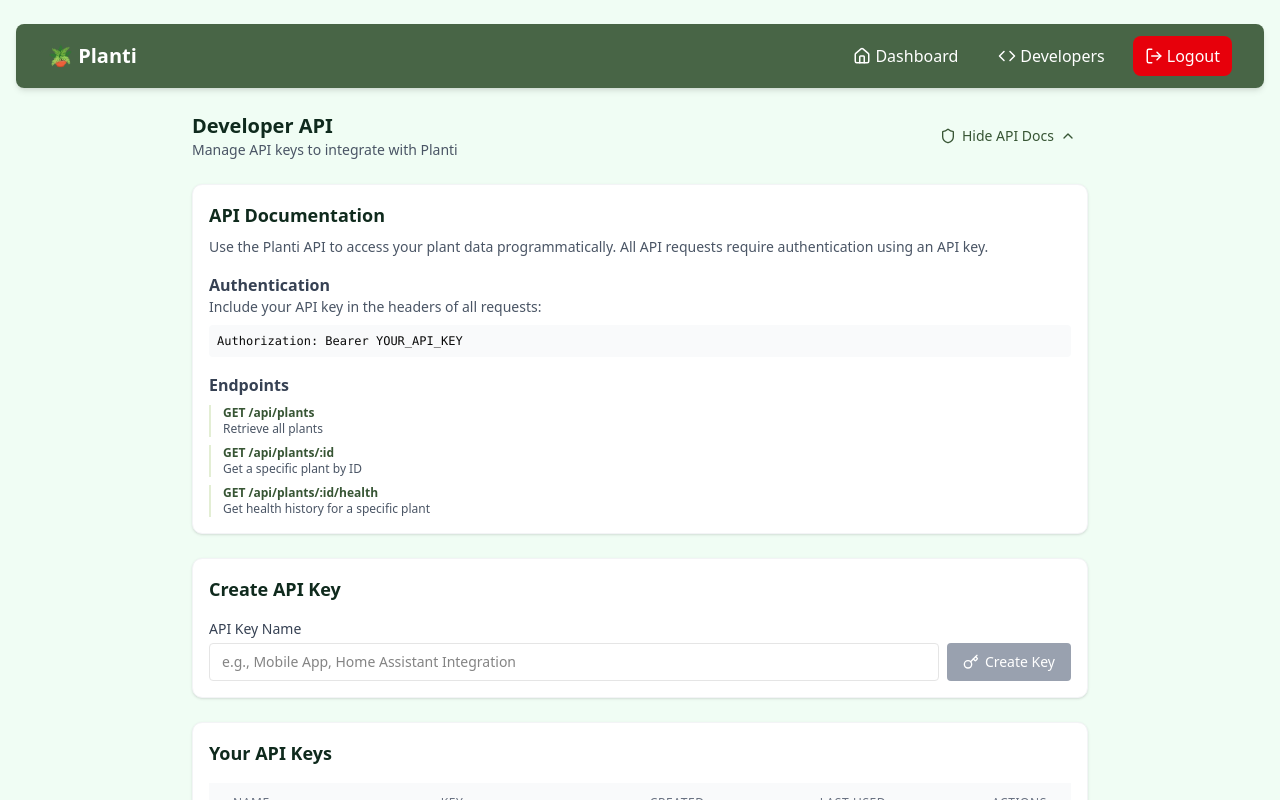
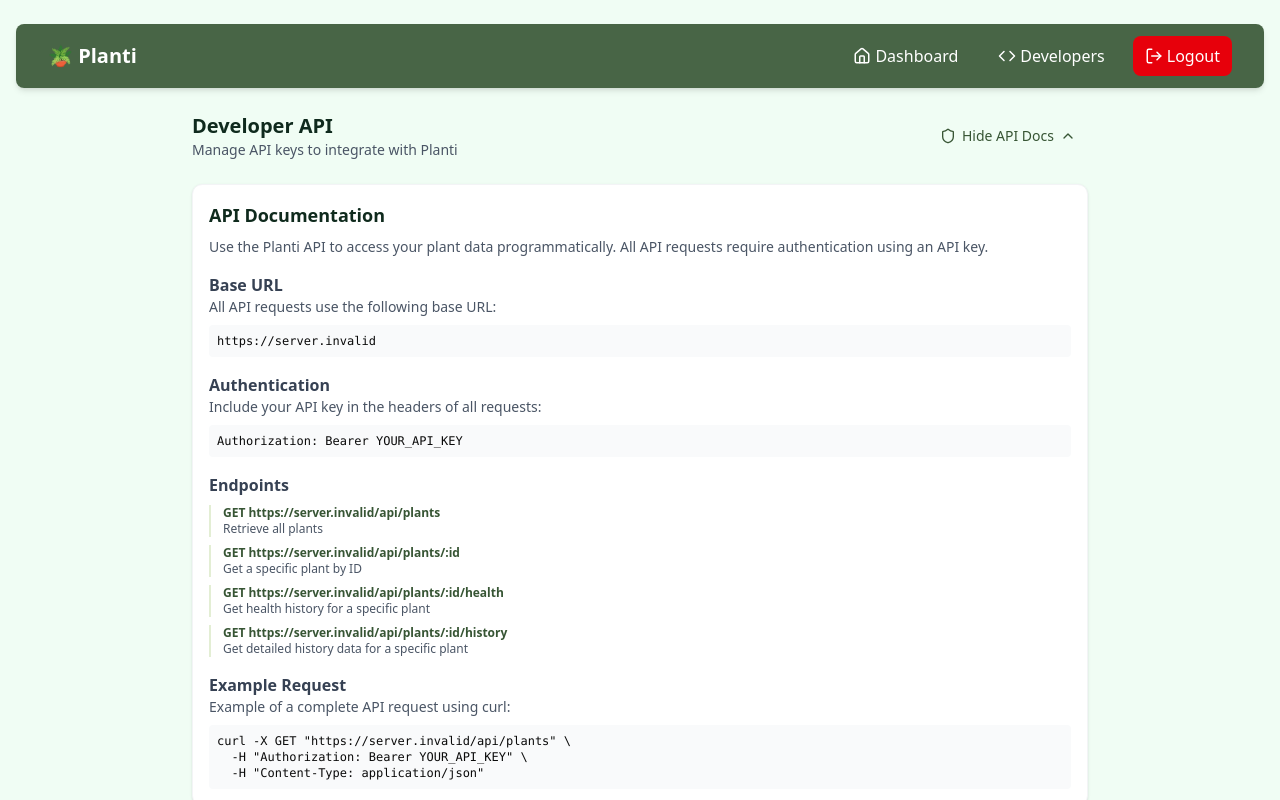
Before and after one commit to atasoya/planti, a Next.js app in the folder frontend/: page /dashboard/developers in a window 1280 px wide. Both pictures are taken after a click on the button "View API Docs". Shown: the top 800 px of the page. Built offline with nearby package versions, Linux system fonts and the light colour scheme; no server answers.

Commit message:
feature/improve-api-documentation

```diff
--- a/frontend/src/app/dashboard/developers/page.tsx
+++ b/frontend/src/app/dashboard/developers/page.tsx
@@ -216,6 +216,18 @@ const DevelopersPage = () => {
 
           <div className="space-y-4">
             <div>
+              <h3 className="text-md font-semibold text-gray-700">Base URL</h3>
+              <p className="text-sm text-gray-600 mb-2">
+                All API requests use the following base URL:
+              </p>
+              <pre className="bg-gray-50 p-2 rounded text-xs overflow-auto">
+                {`${
+                  process.env.NEXT_PUBLIC_API_URL || "http://localhost:3001"
+                }`}
+              </pre>
+            </div>
+
+            <div>
               <h3 className="text-md font-semibold text-gray-700">
                 Authentication
               </h3>
@@ -233,14 +245,22 @@ const DevelopersPage = () => {
               <div className="space-y-2 mt-2">
                 <div className="border-l-2 border-planti-green-500 pl-3">
                   <p className="text-xs font-semibold text-planti-green-800">
-                    GET /api/plants
+                    GET{" "}
+                    {`${
+                      process.env.NEXT_PUBLIC_API_URL || "http://localhost:3001"
+                    }`}
+                    /api/plants
                   </p>
                   <p className="text-xs text-gray-600">Retrieve all plants</p>
                 </div>
 
                 <div className="border-l-2 border-planti-green-500 pl-3">
                   <p className="text-xs font-semibold text-planti-green-800">
-                    GET /api/plants/:id
+                    GET{" "}
+                    {`${
+                      process.env.NEXT_PUBLIC_API_URL || "http://localhost:3001"
+                    }`}
+                    /api/plants/:id
                   </p>
                   <p className="text-xs text-gray-600">
                     Get a specific plant by ID
@@ -249,13 +269,46 @@ const DevelopersPage = () => {
 
                 <div className="border-l-2 border-planti-green-500 pl-3">
                   <p className="text-xs font-semibold text-planti-green-800">
-                    GET /api/plants/:id/health
+                    GET{" "}
+                    {`${
+                      process.env.NEXT_PUBLIC_API_URL || "http://localhost:3001"
+                    }`}
+                    /api/plants/:id/health
                   </p>
                   <p className="text-xs text-gray-600">
                     Get health history for a specific plant
                   </p>
                 </div>
+
+                <div className="border-l-2 border-planti-green-500 pl-3">
+                  <p className="text-xs font-semibold text-planti-green-800">
+                    GET{" "}
+                    {`${
+                      process.env.NEXT_PUBLIC_API_URL || "http://localhost:3001"
+                    }`}
+                    /api/plants/:id/history
+                  </p>
+                  <p className="text-xs text-gray-600">
+                    Get detailed history data for a specific plant
+                  </p>
+                </div>
               </div>
+            </div>
+
+            <div>
+              <h3 className="text-md font-semibold text-gray-700">
+                Example Request
+              </h3>
+              <p className="text-sm text-gray-600 mb-2">
+                Example of a complete API request using curl:
+              </p>
+              <pre className="bg-gray-50 p-2 rounded text-xs overflow-auto">
+                {`curl -X GET "${
+                  process.env.NEXT_PUBLIC_API_URL || "http://localhost:3001"
+                }/api/plants" \\
+  -H "Authorization: Bearer YOUR_API_KEY" \\
+  -H "Content-Type: application/json"`}
+              </pre>
             </div>
           </div>
         </div>
```
